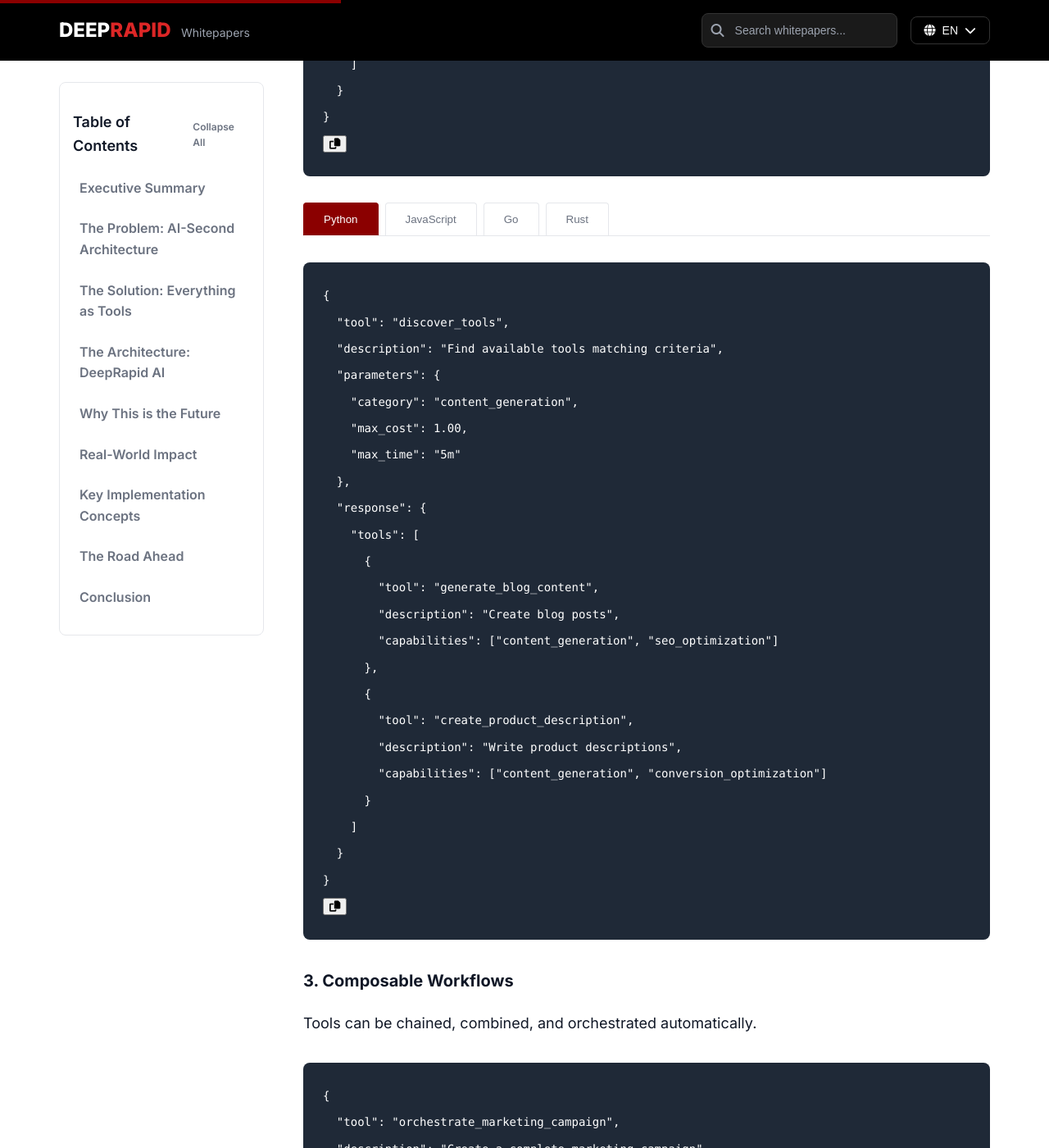
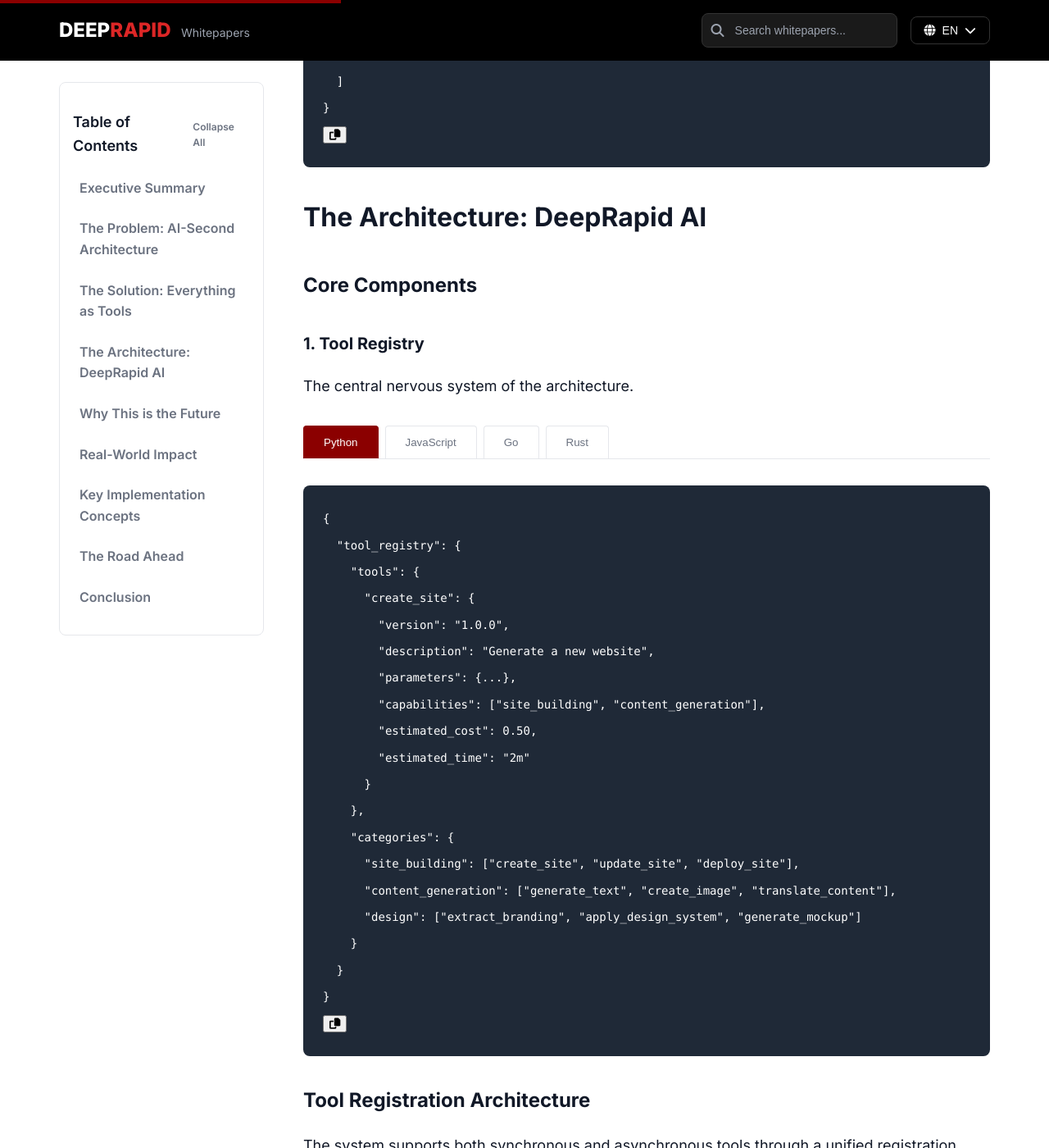
Before and after one commit to deeprapid/whitepapers, a Jekyll site: the page built from content/en/everything-as-tools.md, in a window 1280 px wide and 1400 px high, scrolled down 6180 px. Shown: the whole window at 82% size. Built offline with Jekyll 4.4.1, drawn with Linux system fonts in a browser that asks for light colours; comment, search, counter and statistics services are not loaded; some of the changed text lies outside the part shown.

Commit message:
Fix Discoverable Architecture section - remove repeated JSON examples

````diff
--- a/content/en/everything-as-tools.md
+++ b/content/en/everything-as-tools.md
@@ -119,61 +119,6 @@
 AI can dynamically discover available tools and their capabilities.
 
 ```json
-{
-  "tool": "discover_tools",
-  "description": "Find available tools matching criteria",
-  "parameters": {
-    "category": "content_generation",
-    "max_cost": 1.00,
-    "max_time": "5m"
-  },
-  "response": {
-    "tools": [
-      {
-        "tool": "generate_blog_content",
-        "description": "Create blog posts",
-        "capabilities": ["content_generation", "seo_optimization"]
-      },
-      {
-        "tool": "create_product_description",
-        "description": "Write product descriptions",
-        "capabilities": ["content_generation", "conversion_optimization"]
-      }
-    ]
-  }
-}
-```
-```
-
-**Go:**
-```go
-{
-  "tool": "discover_tools",
-  "description": "Find available tools matching criteria",
-  "parameters": {
-    "category": "content_generation",
-    "max_cost": 1.00,
-    "max_time": "5m"
-  },
-  "response": {
-    "tools": [
-      {
-        "tool": "generate_blog_content",
-        "description": "Create blog posts",
-        "capabilities": ["content_generation", "seo_optimization"]
-      },
-      {
-        "tool": "create_product_description",
-        "description": "Write product descriptions",
-        "capabilities": ["content_generation", "conversion_optimization"]
-      }
-    ]
-  }
-}
-```
-
-**Rust:**
-```rust
 {
   "tool": "discover_tools",
   "description": "Find available tools matching criteria",
````
